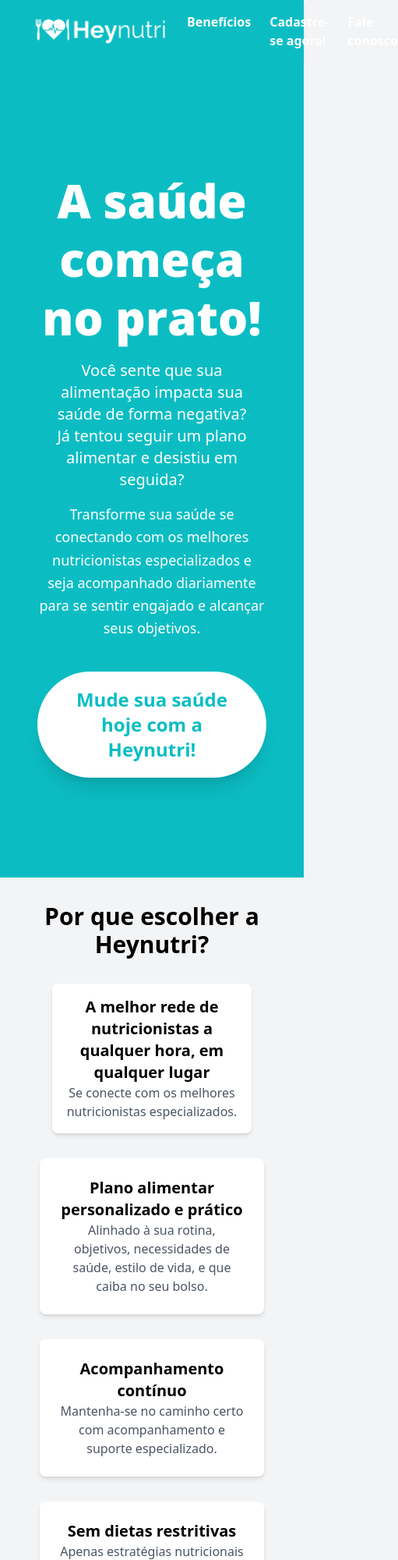
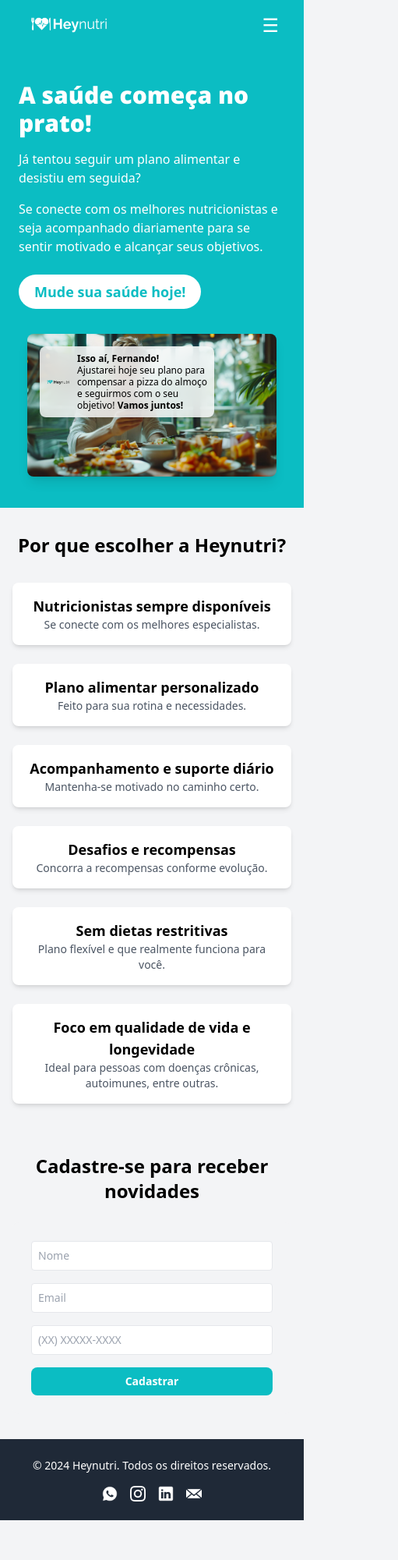
Before and after one commit to taynamaia/heynutri-site-mobile, a plain HTML site: page index.html in a window 390 px wide. Shown: the top 2000 px of the page at 78% size, 511 px wide, since content can reach past the window. After the commit the page ends 1949 px from the top, so only its background shows below. Drawn offline with nearby package versions, Linux system fonts and the light colour scheme.

Commit message:
Versão responsiva da landing page mobile

```diff
--- a/index.html
+++ b/index.html
@@ -4,7 +4,7 @@
     <meta charset="UTF-8">
     <meta name="viewport" content="width=device-width, initial-scale=1.0">
     <meta name="description" content="Heynutri - Transforme sua saúde com atendimento nutricional personalizado e suporte contínuo." />
-    <meta name="keywords" content="nutrição, alimentação saudável, nutricionista online, plano alimentar, dieta personalizada, doenças crônicas, autoimunes, metabólicas, transtornos alimentares" />
+    <meta name="keywords" content="nutrição, alimentação saudável, nutricionista online, plano alimentar, dieta personalizada, doenças crônicas, autoimunes, metabólicas, transtornos alimentares, alta performance, atletas" />
     <meta name="author" content="Heynutri" />
     <title>Heynutri - Nutrição e acompanhamento diário na palma da sua mão</title>
     <script src="https://cdn.tailwindcss.com"></script>
@@ -18,172 +18,95 @@
 </head>
 <body class="bg-gray-100">
 
-    <!-- Header Melhorado -->
+    <!-- Header Responsivo -->
     <header class="bg-[#0bbdc3] py-4 px-8 flex items-center justify-between shadow-md">
-        <img src="./logo-heynutri.png" alt="Logo Heynutri" class="w-48 mr-4">
-        <nav>
-               <ul class="flex space-x-6 text-white font-semibold ml-auto">
-                <li><a href="#beneficios" class="hover:underline">Benefícios</a></li>
-                <li><a href="https://forms.gle/RtUr1LCciy8mggv69" target="_blank" class="hover:underline">Cadastre-se agora!</a></li>
-                <li><a href="http://wa.me/551148632295" class="hover:underline">Fale conosco</a></li>
-            </ul>
+        <img src="./logo-heynutri.png" alt="Logo Heynutri" class="w-28 md:w-48">
+        <button id="menu-toggle" class="md:hidden text-white text-2xl">☰</button>
+        <nav id="menu" class="hidden md:flex md:space-x-6 text-white font-semibold">
+            <a href="#beneficios" class="hover:underline">Benefícios</a>
+            <a href="https://forms.gle/RtUr1LCciy8mggv69" target="_blank" class="hover:underline">Cadastre-se</a>
+            <a href="http://wa.me/551148632295" class="hover:underline">Fale conosco</a>
         </nav>
     </header>
+    <script>
+        document.getElementById("menu-toggle").addEventListener("click", function () {
+            document.getElementById("menu").classList.toggle("hidden");
+        });
+    </script>
 
-    <!-- Seção Hero com Logo e Imagem -->
-    <section class="flex flex-col items-center text-center py-32 md:py-40 bg-[#0bbdc3] text-white px-12 md:px-40 flex justify-center">
-        <div class="w-full max-w-4xl flex flex-col items-center justify-center">
-            <h1 class="text-6xl md:text-7xl leading-tight font-open-sans-extra-bold mt-3">A saúde começa<br>no prato!</h1>
-            <p class="mt-4 text-xl md:text-2xl font-medium">Você sente que sua alimentação impacta sua saúde de forma negativa? <br> Já tentou seguir um plano alimentar e desistiu em seguida?</p>
-            <p class="mt-4 text-lg md:text-xl max-w-3xl leading-relaxed">Transforme sua saúde se conectando com os melhores nutricionistas especializados e seja acompanhado diariamente para se sentir engajado e alcançar seus objetivos.</p>
-            <a href="http://wa.me/551148632295" class="mt-10 inline-block px-10 py-5 bg-white text-[#0bbdc3] font-bold text-2xl rounded-full shadow-xl hover:bg-gray-200 transition-all">Mude sua saúde hoje com a Heynutri!</a>
+    <!-- Hero Responsivo com Imagem e Balão -->
+    <section class="relative flex flex-col md:flex-row items-center justify-between py-10 px-6 bg-[#0bbdc3] text-white">
+        <div class="md:w-1/2 text-left relative">
+            <h1 class="text-3xl md:text-5xl font-open-sans-extra-bold">A saúde começa no prato!</h1>
+            <p class="mt-4 text-base md:text-xl">Já tentou seguir um plano alimentar e desistiu em seguida?</p>
+            <p class="mt-4 text-base md:text-xl">Se conecte com os melhores nutricionistas e seja acompanhado diariamente para se sentir motivado e alcançar seus objetivos.</p>
+            <a href="http://wa.me/551148632295" class="mt-6 px-5 py-2 bg-white text-[#0bbdc3] font-bold text-lg md:text-xl rounded-full inline-block">Mude sua saúde hoje!</a>
         </div>
-
-    </section>
-
-          <!-- Benefícios -->
-    <section id="beneficios" class="py-8 px-4 md:px-8 flex flex-col items-center justify-center text-center">
-        <h2 class="text-3xl font-bold">Por que escolher a Heynutri?</h2>
-        <div class="mt-8 flex flex-wrap justify-center gap-8">
-            <div class="bg-white p-4 md:p-6 rounded-lg shadow-md w-64 md:w-72">
-                <h3 class="text-xl font-semibold">A melhor rede de nutricionistas a qualquer hora, em qualquer lugar</h3>
-                <p class="text-gray-600">Se conecte com os melhores nutricionistas especializados.</p>
-            </div>
-            <div class="bg-white p-6 rounded-lg shadow-md w-72">
-                <h3 class="text-xl font-semibold">Plano alimentar personalizado e prático</h3>
-                <p class="text-gray-600">Alinhado à sua rotina, objetivos, necessidades de saúde, estilo de vida, e que caiba no seu bolso.</p>
-            </div>
-            <div class="bg-white p-6 rounded-lg shadow-md w-72">
-                <h3 class="text-xl font-semibold">Acompanhamento contínuo</h3>
-                <p class="text-gray-600">Mantenha-se no caminho certo com acompanhamento e suporte especializado.</p>
-            </div>
-            <div class="bg-white p-6 rounded-lg shadow-md w-72">
-                <h3 class="text-xl font-semibold">Sem dietas restritivas</h3>
-                <p class="text-gray-600">Apenas estratégias nutricionais que realmente funcionam para você com foco em melhorar sua saúde.</p>
-            </div>
-
-            <div class="bg-white p-6 rounded-lg shadow-md w-72">
-                <h3 class="text-xl font-semibold">A melhor solução com foco em qualidade de vida e longevidade.</h3>
-                <p class="text-gray-600">Ideal para pessoas com doenças crônicas, autoimunes, metabólicas, entre outras.
+        <div class="md:w-1/2 relative flex justify-center mt-8 md:mt-0">
+            <img src="./paciente-feliz.png" alt="Paciente feliz após acompanhamento nutricional" class="w-full max-w-xs md:max-w-md h-auto rounded-lg shadow-lg">
+            <!-- Balão de Notificação Heynutri -->
+            <div class="absolute top-4 right-20 bg-white text-[#000000] p-2 rounded-lg shadow-md w-56 h-auto text-xs flex items-center space-x-2 backdrop-blur-md bg-opacity-80">
+                <img src="./logo-heynutri-col.png" alt="Logo Heynutri" class="w-8 h-8">
+                <p class="leading-tight">
+                    <strong>Isso aí, Fernando!</strong><br>
+                    Ajustarei hoje seu plano para compensar a pizza do almoço e seguirmos com o seu objetivo!
+                    <strong>Vamos juntos!</strong>
                 </p>
-            </div>
-
-            <div class="bg-white p-6 rounded-lg shadow-md w-72">
-                <h3 class="text-xl font-semibold">Comunidade ativa</h3>
-                <p class="text-gray-600">Conheça e troque experiências com outros pacientes.
-                </p>
-            </div>
-            <div class="bg-white p-6 rounded-lg shadow-md w-72">
-                <h3 class="text-xl font-semibold">Desafios e recompensas</h3>
-                <p class="text-gray-600">Participe de desafios e concorra a recompensas conforme engajamento no plano alimentar.
-                </p>
-            </div>
-
-        </div>
-    </section>
-
-    <!-- Seção Como Funciona -->
-    <section id="como-funciona" class="py-10 px-8 flex flex-col items-center text-center bg-white">
-        <h2 class="text-3xl font-bold">Como funciona</h2>
-        <div class="mt-8 flex flex-wrap justify-center gap-8">
-            <img src="./fluxo-como-funciona.png" alt="Fluxo de funcionamento Heynutri" class="w-full max-w-4xl rounded-lg">
-        </div>
-        <a href="https://forms.gle/RtUr1LCciy8mggv69" target="_blank" class="mt-6 inline-block px-6 py-3 bg-[#0bbdc3] text-white font-bold rounded-lg shadow-md hover:bg-[#099da3]">Cadastre-se para ter mais saúde e qualidade de vida!</a></a>
-    </section>
-
-    <!-- Seção Depoimentos -->
-    <section class="py-10 px-8 flex flex-col items-center text-center bg-gray-100">
-        <h2 class="text-3xl font-bold">O que os pacientes que passaram pela Heynutri dizem</h2>
-        <div class="mt-8 flex flex-wrap justify-center gap-8">
-            <div class="bg-white p-4 md:p-6 rounded-lg shadow-md w-64 md:w-80 text-center">
-                <p class="text-gray-600 italic">"Eu tô feliz, mesmo com as dificuldades eu perdi 3kg. Acho que foi um bom resultado."</p>
-                <p class="mt-4 font-semibold">- Laura V.</p>
-            </div>
-            <div class="bg-white p-6 rounded-lg shadow-md w-80 text-center">
-                <p class="text-gray-600 italic">"Cada semana no futebol tenho melhorado minha performance, mas sobre o peso ainda não consegui reduzir."</p>
-                <p class="mt-4 font-semibold">- Emerson S.</p>
             </div>
         </div>
     </section>
 
-    <!-- Formulário de Captura de Leads -->
-    <section id="formulario" class="py-8 px-8 bg-white flex flex-col items-center justify-center text-center">
-        <h2 class="text-3xl font-bold">Cadastre-se para receber novidades</h2>
-<form action="https://formsubmit.co/contatoheynutri@gmail.com" method="POST" target="_blank" class="mt-6 w-full max-w-lg bg-gray-100 p-6 rounded-lg shadow-md text-left">
-    <input type="hidden" name="_captcha" value="false">
-            <div class="grid grid-cols-2 gap-4">
-        <div>
-            <label class="block text-gray-700">Nome</label>
-            <input type="text" name="entry.123456789" required placeholder="Digite seu nome" class="w-full p-2 border rounded">
+    <!-- Benefícios Responsivos -->
+    <section id="beneficios" class="py-8 px-4 md:px-8">
+        <h2 class="text-2xl md:text-3xl font-bold text-center">Por que escolher a Heynutri?</h2>
+        <div class="mt-8 grid grid-cols-1 sm:grid-cols-2 lg:grid-cols-3 gap-6">
+            <div class="bg-white p-4 md:p-6 rounded-lg shadow-md text-center">
+                <h3 class="text-lg md:text-xl font-semibold">Nutricionistas sempre disponíveis</h3>
+                <p class="text-gray-600 text-sm md:text-base">Se conecte com os melhores especialistas.</p>
+            </div>
+            <div class="bg-white p-4 md:p-6 rounded-lg shadow-md text-center">
+                <h3 class="text-lg md:text-xl font-semibold">Plano alimentar personalizado</h3>
+                <p class="text-gray-600 text-sm md:text-base">Feito para sua rotina e necessidades.</p>
+            </div>
+            <div class="bg-white p-4 md:p-6 rounded-lg shadow-md text-center">
+                <h3 class="text-lg md:text-xl font-semibold">Acompanhamento e suporte diário</h3>
+                <p class="text-gray-600 text-sm md:text-base">Mantenha-se motivado no caminho certo.</p>
+            </div>
+            <div class="bg-white p-4 md:p-6 rounded-lg shadow-md text-center">
+                <h3 class="text-lg md:text-xl font-semibold">Desafios e recompensas</h3>
+                <p class="text-gray-600 text-sm md:text-base">Concorra a recompensas conforme evolução.</p>
+            </div>
+            <div class="bg-white p-4 md:p-6 rounded-lg shadow-md text-center">
+                <h3 class="text-lg md:text-xl font-semibold">Sem dietas restritivas</h3>
+                <p class="text-gray-600 text-sm md:text-base">Plano flexível e que realmente funciona para você.</p>
+            </div>
+            <div class="bg-white p-4 md:p-6 rounded-lg shadow-md text-center">
+                <h3 class="text-lg md:text-xl font-semibold">Foco em qualidade de vida e longevidade</h3>
+                <p class="text-gray-600 text-sm md:text-base">Ideal para pessoas com doenças crônicas, autoimunes, entre outras.</p>
+            </div>
         </div>
-        <div>
-                  <label class="block text-gray-700">Sobrenome</label>
-            <input type="text" name="entry.987654321" required placeholder="Digite seu sobrenome" class="w-full p-2 border rounded">
-            </div>
-    </div>
-    <div class="mt-4">
-        <label class="block text-gray-700">Email</label>
-        <input type="email" name="entry.1122334455" required placeholder="seuemail@email.com" class="w-full p-2 border rounded">
-    </div>
-    <div class="mt-4">
-        <label class="block text-gray-700">Telefone (com DDD)</label>
-        <input type="tel" name="entry.5566778899" id="telefone" required placeholder="(XX) XXXXX-XXXX" class="w-full p-2 border rounded">
-    </div>
-    <div class="grid grid-cols-2 gap-4 mt-4">
-        <div>
-            <label class="block text-gray-700">Cidade</label>
-            <input type="text" name="entry.2233445566" required placeholder="São Paulo" class="w-full p-2 border rounded">
-        </div>
-        <div>
-            <label class="block text-gray-700">UF</label>
-            <input type="text" name="entry.6677889900" required placeholder="SP" class="w-full p-2 border rounded" maxlength="2">
-        </div>
-    </div>
-    <input type="hidden" name="_captcha" value="false">
-    <button type="submit" class="w-full bg-[#0bbdc3] text-white py-2 px-4 rounded-lg font-bold hover:bg-[#099da3] mt-4">Cadastrar</button>
-</form>
-
-<!-- Adicionando máscara no campo de telefone -->
-<script>
-    document.getElementById('telefone').addEventListener('input', function (e) {
-        let input = e.target.value.replace(/\D/g, ''); // Remove tudo que não for número
-        if (input.length > 11) input = input.slice(0, 11); // Limita a 11 dígitos
-
-        let formatted = input.replace(/^(\d{2})(\d{5})(\d{4})$/, '($1) $2-$3'); // Formata para (XX) XXXXX-XXXX
-        e.target.value = formatted;
-    });
-</script>
     </section>
 
-    <!-- Call to Action -->
-    <section id="cta" class="text-center py-8 bg-[#0bbdc3] text-white flex flex-col items-center justify-center w-full">
-        <h2 class="text-3xl font-bold"><a href="http://wa.me/551148632295" class="text-3xl font-bold">Comece sua jornada nutricional agora</a></h2>
+    <!-- Formulário Responsivo -->
+    <section id="formulario" class="py-8 px-4 md:px-8 text-center">
+        <h2 class="text-2xl md:text-3xl font-bold">Cadastre-se para receber novidades</h2>
+        <form action="https://formsubmit.co/contatoheynutri@gmail.com" method="POST" class="mt-6 w-full max-w-lg mx-auto bg-gray-100 p-6 rounded-lg">
+            <input type="text" name="nome" placeholder="Nome" required class="w-full p-2 border rounded text-sm md:text-base">
+            <input type="email" name="email" placeholder="Email" required class="w-full p-2 border rounded mt-4 text-sm md:text-base">
+            <input type="tel" name="telefone" placeholder="(XX) XXXXX-XXXX" required class="w-full p-2 border rounded mt-4 text-sm md:text-base">
+            <button type="submit" class="w-full bg-[#0bbdc3] text-white py-2 px-4 rounded-lg font-bold hover:bg-[#099da3] mt-4 text-sm md:text-base">Cadastrar</button>
+        </form>
     </section>
 
-    <!-- Rodapé com Redes Sociais -->
-    <footer class="text-center py-6 bg-gray-800 text-white flex items-center justify-between w-full px-10">
-        <div class="flex items-center space-x-2">
-            <p>Apoio</p>
-            <img src="./icons/logo-PIT-neg.png" alt="Parque de Inovação Tecnológica São José dos Campos" class="w-24">
-        </div>
-        <p class="text-sm">&copy; 2024 Heynutri. Todos os direitos reservados.</p>
-        <div class="flex space-x-6">
+    <!-- Rodapé Responsivo -->
+    <footer class="text-center py-6 bg-gray-800 text-white flex flex-col md:flex-row items-center justify-between px-6">
+        <p class="text-sm md:text-base">&copy; 2024 Heynutri. Todos os direitos reservados.</p>
+        <div class="flex space-x-4 mt-4 md:mt-0">
+            <a href="http://wa.me/551148632295"><img src="./icons/icon-whatsapp.png" class="w-5 md:w-6"></a>
+            <a href="https://www.instagram.com/heynutrioficial"><img src="./icons/icon-instagram.png" class="w-5 md:w-6"></a>
+            <a href="https://www.linkedin.com/company/heynutri/"><img src="./icons/icon-linkedin.png" class="w-5 md:w-6"></a>
+            <a href="mailto:contatoheynutri@gmail.com"><img src="./icons/icon-email.png" class="w-5 md:w-6"></a>
 
-            <a href="http://wa.me/551148632295" class="hover:underline">
-                <img src="./icons/icon-whatsapp.png" alt="Whatsapp" class="w-6 h-6">
-            </a>
-
-            <a href="https://www.instagram.com/heynutrioficial" class="hover:underline">
-                <img src="./icons/icon-instagram.png" alt="Instagram" class="w-6 h-6">
-            </a>
-
-            <a href="https://www.linkedin.com/company/heynutri/" class="hover:underline">
-                <img src="./icons/icon-linkedin.png" alt="LinkedIn" class="w-6 h-6">
-
-            </a>
-                <a href="mailto:contatoheynutri@gmail.com" class="hover:underline">
-                <img src="./icons/icon-email.png" alt="E-mail" class="w-6 h-6">
-            </a>
         </div>
     </footer>
 </body>
```
Also changed, not shown: logo-heynutri-col.png (added), paciente-feliz.png (renamed from Paciente com comida.jpg).
